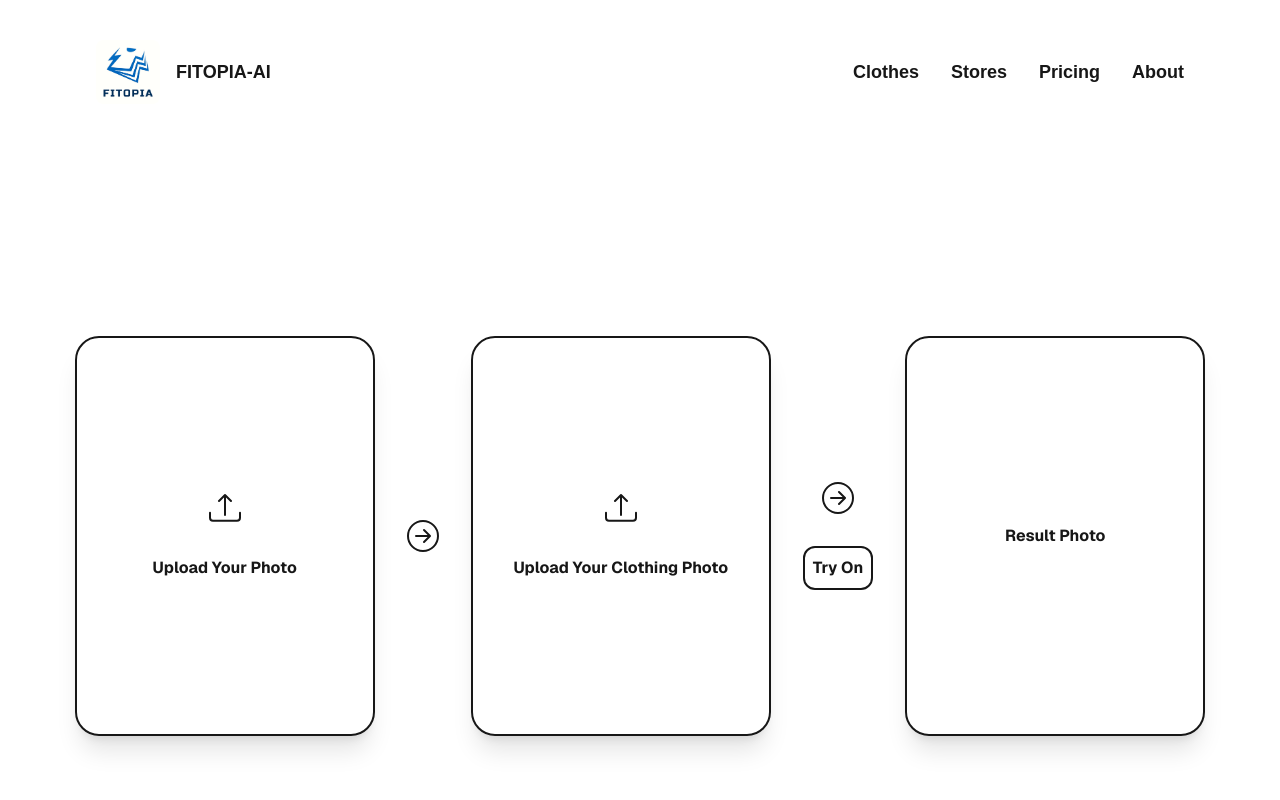
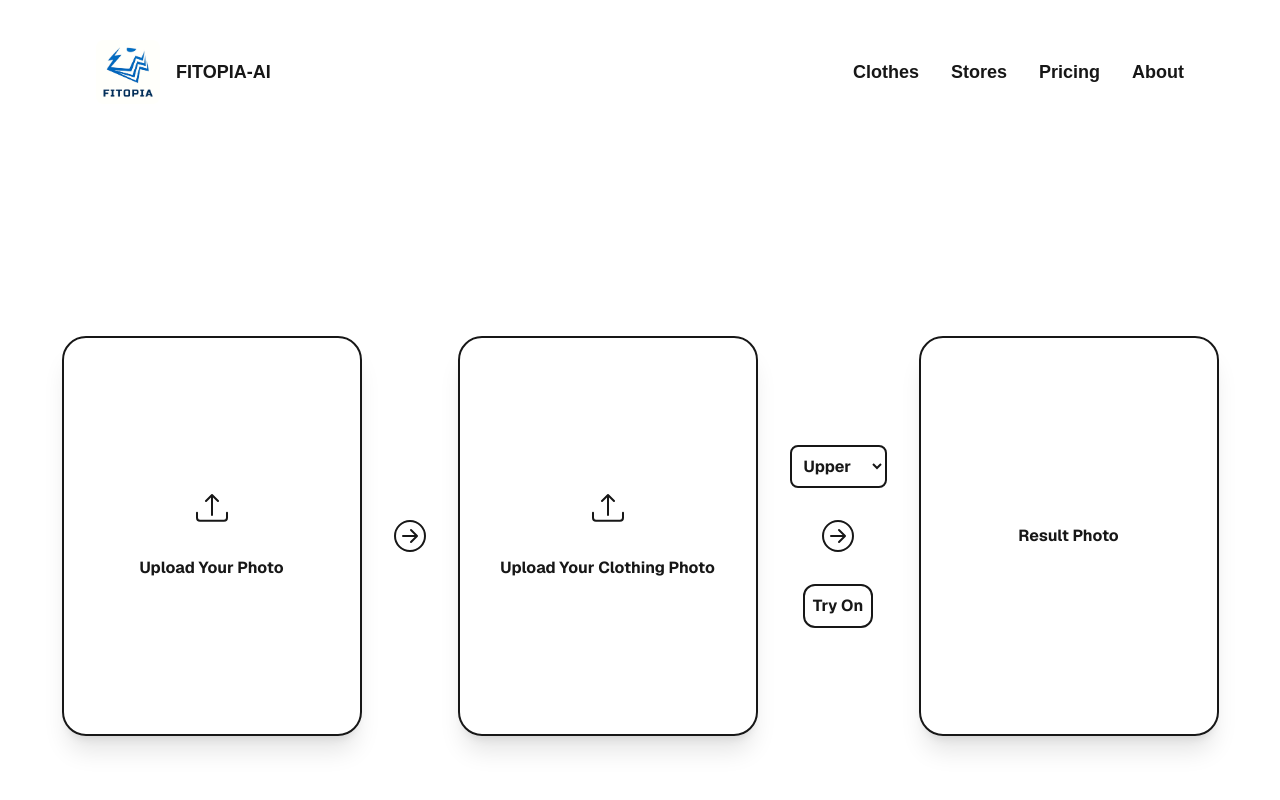
Before and after one commit to radinamri/Fitopia, a Next.js app in the folder fitopia/: page /virtual-fitting-room in a window 1280 px wide. Shown: the top 800 px of the page. Built offline with nearby package versions, Linux system fonts and the light colour scheme.

Commit message:
feat: add select category dropdown

```diff
--- a/fitopia/app/virtual-fitting-room/page.tsx
+++ b/fitopia/app/virtual-fitting-room/page.tsx
@@ -11,6 +11,7 @@ export default function VirtualFittingRoom() {
   >(null);
   const [resultImage, setResultImage] = useState<string | null>(null);
   const [loading, setLoading] = useState(false);
+  const [category, setCategory] = useState("upper");
 
   const handleImageChange = (event: React.ChangeEvent<HTMLInputElement>) => {
     if (event.target.files && event.target.files[0]) {
@@ -47,6 +48,7 @@ export default function VirtualFittingRoom() {
         await fetch(selectedClothingImage).then((r) => r.blob()),
         "clothing.png"
       );
+      formData.append("category", category);
 
       const response = await fetch("http://localhost:8000/api/try-on", {
         method: "POST",
@@ -121,11 +123,21 @@ export default function VirtualFittingRoom() {
           )}
         </div>
         <div className="flex flex-col justify-center items-center gap-8">
+          {/* 🔥 Dropdown Category Selector */}
+          <select
+            value={category}
+            onChange={(e) => setCategory(e.target.value)}
+            className="border-2 border-[#171717] dark:border-white rounded-lg p-2 text-md font-bold"
+          >
+            <option value="upper">Upper</option>
+            <option value="lower">Lower</option>
+            <option value="overall">Overall</option>
+          </select>
           <ArrowRightCircle />
           <button
             onClick={handleTryOn}
             disabled={loading}
-            className="border-2 rounded-xl p-2 font-bold text-md hover:bg-gray-800 hover:text-white transition-colors"
+            className="border-2 rounded-xl p-2 font-bold text-md hover:bg-[#171717] hover:text-white dark:hover:bg-white dark:hover:text-[#171717] transition-colors"
           >
             {loading ? "Processing..." : "Try On"}
           </button>
```
